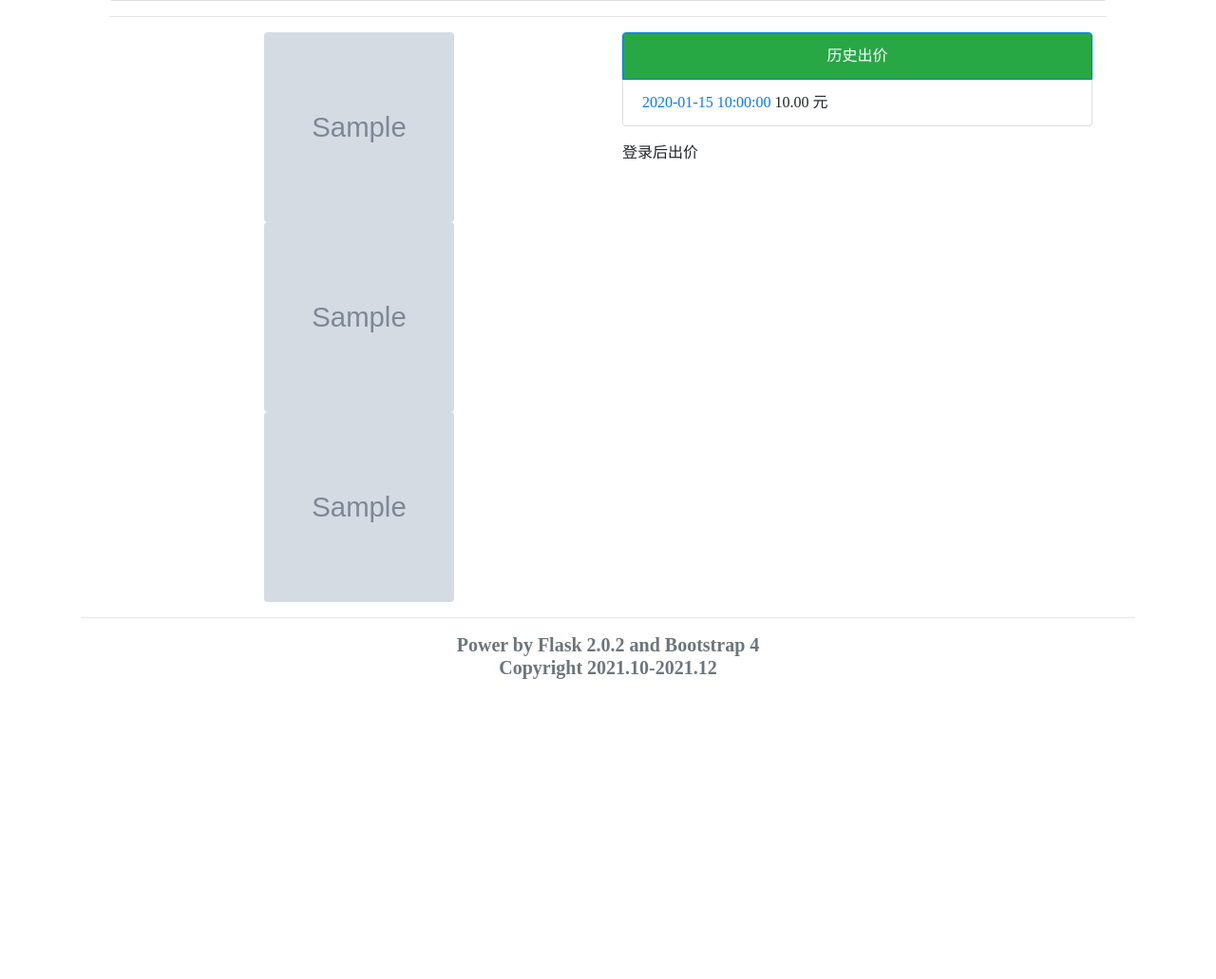
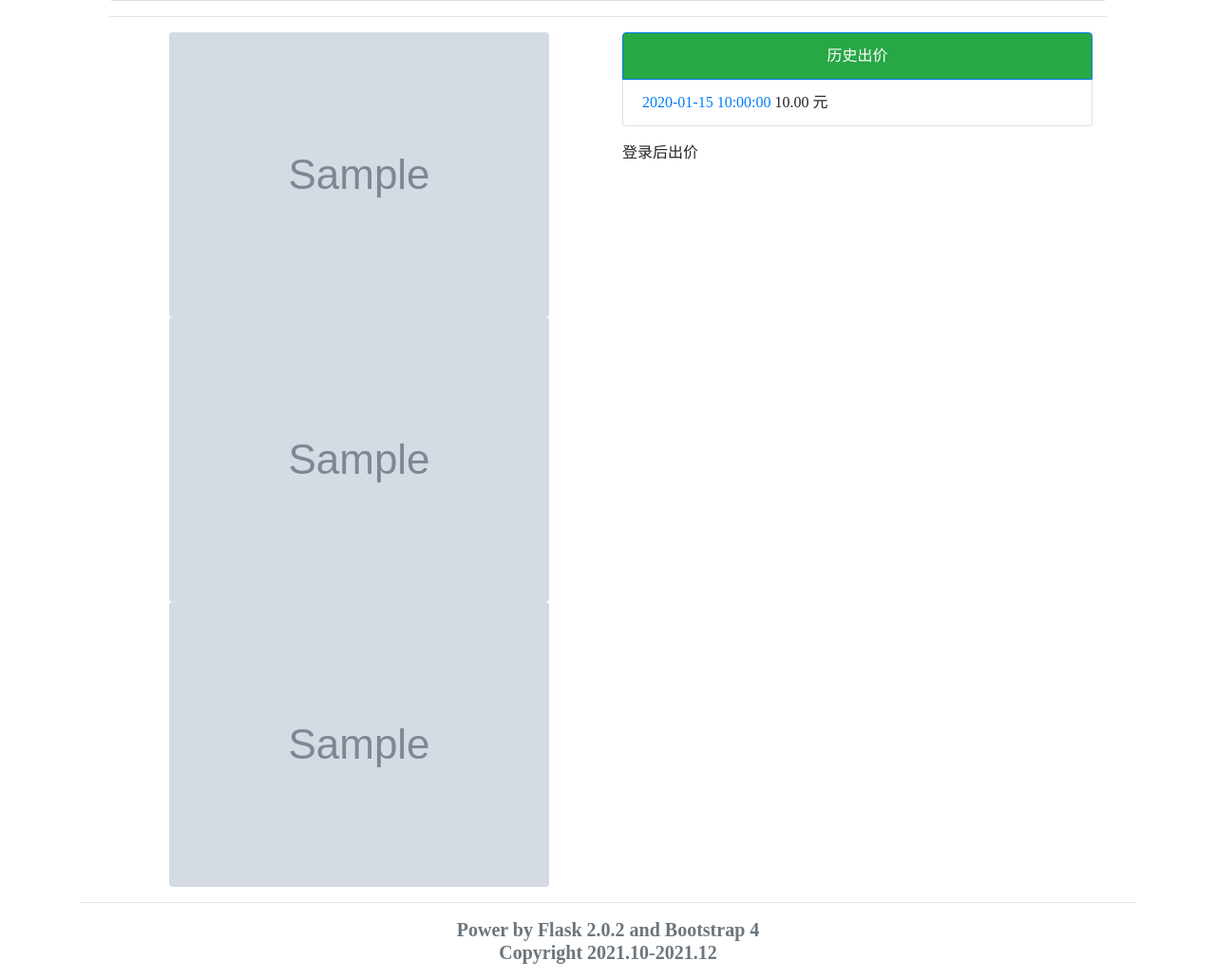
Before and after one commit to wpwupingwp/mai_web, a Flask app: page /goods/1 in a window 1280 px wide. Shown: the part 438-1469 px from the top of the page at 95% size. Before the commit the page ends 1153 px from the top, so only its background shows below. Run offline with Flask 2, Linux system fonts and the light colour scheme; tables that the repository leaves empty hold one stand-in row (values such as "Sample post"); grey boxes marked "Sample" are stand-in pictures; some libraries are stand-ins or nearby versions.

Commit message:
try to remove empty photo

```diff
--- a/mai/templates/goods.html
+++ b/mai/templates/goods.html
@@ -14,9 +14,15 @@
     <hr/>
     <div class="row mx-auto">
         <div class="col">
-            <img class="rounded d-block mx-auto"  src="{{goods.photo1}}" style="height: 200px; width: 200px; display: block;">
-            <img class="rounded d-block mx-auto"  src="{{goods.photo2}}" style="height: 200px; width: 200px; display: block;">
-            <img class="rounded d-block mx-auto"  src="{{goods.photo3}}" style="height: 200px; width: 200px; display: block;">
+            {% if goods.photo1 %}
+                <img class="rounded d-block mx-auto"  src="{{goods.photo1}}" style="max-width:100%;height:auto; display: block;">
+            {% endif %}
+            {% if goods.photo2 %}
+                <img class="rounded d-block mx-auto"  src="{{goods.photo2}}" style="max-width:100%;height:auto; display: block;">
+            {% endif %}
+            {% if goods.photo3 %}
+                <img class="rounded d-block mx-auto"  src="{{goods.photo3}}" style="max-width:100%;height:auto; display: block;">
+            {% endif %}
         </div>
         <div class="col">
             <ol class="list-group">
```
